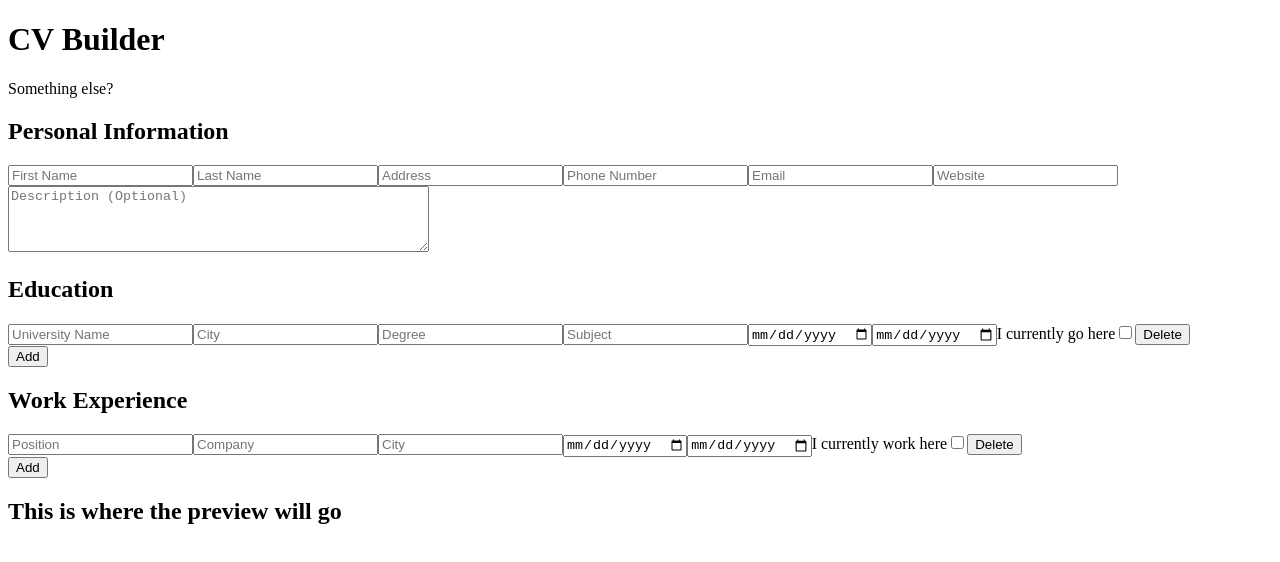
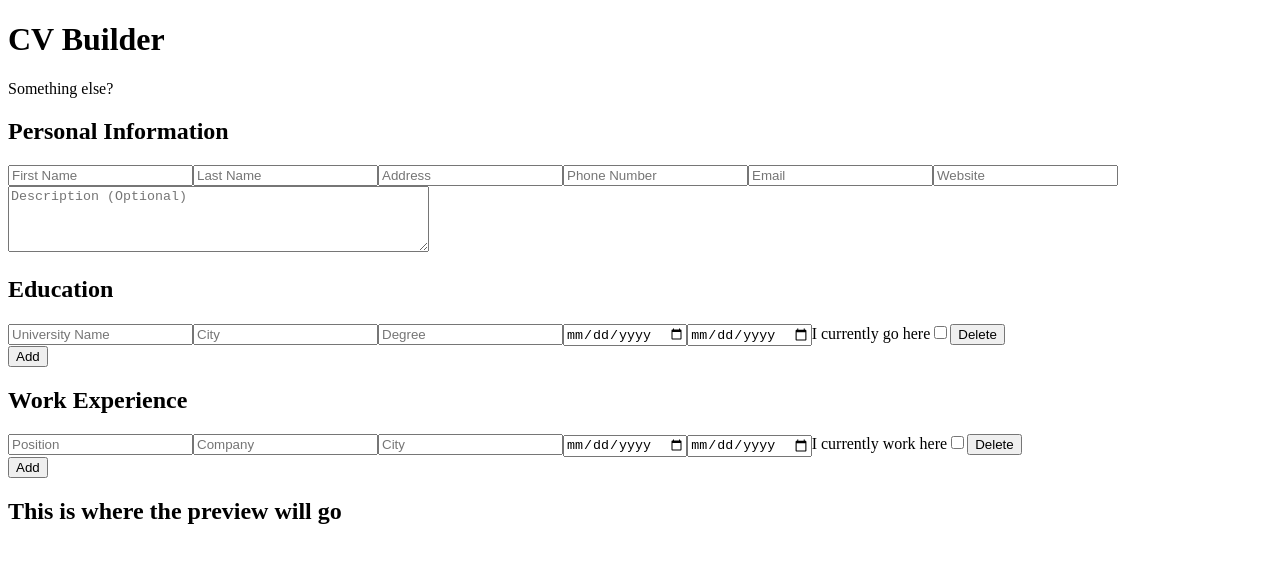
Before and after one commit to shashankx86/cv-builder, a React (Create React App) app: page / in a window 1280 px wide. Shown: the top 562 px of the page. Built offline with nearby package versions, Linux system fonts and the light colour scheme.

Commit message:
Edit labels

```diff
--- a/src/components/Education.js
+++ b/src/components/Education.js
@@ -28,12 +28,6 @@ class Education extends Component {
                     placeholder="Degree"
                 ></input>
                 <input
-                    type={"text"}
-                    id={`subject${index}`}
-                    name="subject"
-                    placeholder="Subject"
-                ></input>
-                <input
                     type={"date"}
                     id={`uniFrom${index}`}
                     name="uniFrom"
@@ -45,7 +39,9 @@ class Education extends Component {
                     name="uniTo"
                     placeholder="To"
                 ></input>
-                <label htmlFor="uniPresent">I currently go here</label>
+                <label htmlFor={`uniPresent${index}`}>
+                    I currently go here
+                </label>
                 <input
                     type={"checkbox"}
                     id={`uniPresent${index}`}
--- a/src/components/Work.js
+++ b/src/components/Work.js
@@ -39,7 +39,9 @@ class Work extends Component {
                     name="workTo"
                     placeholder="To"
                 ></input>
-                <label htmlFor="workPresent">I currently work here</label>
+                <label htmlFor={`workPresent${index}`}>
+                    I currently work here
+                </label>
                 <input
                     type={"checkbox"}
                     id={`workPresent${index}`}
```
